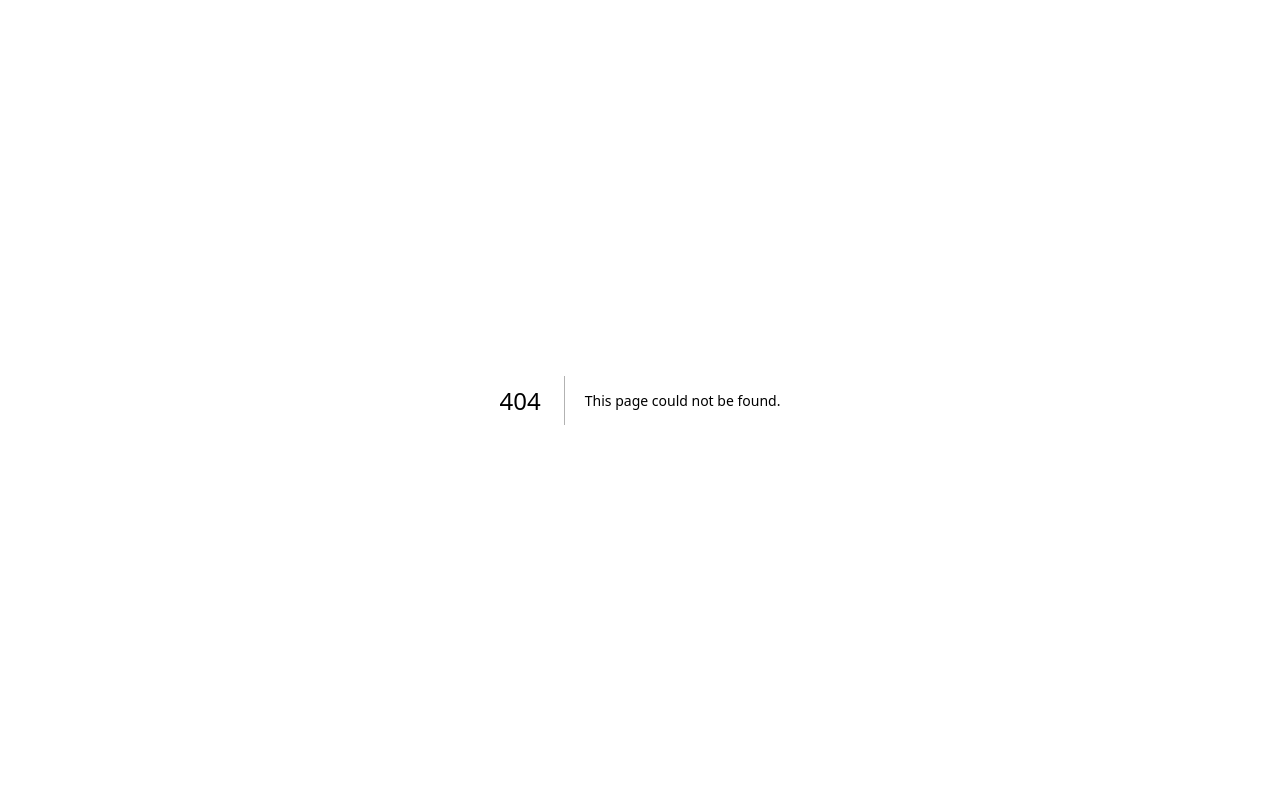
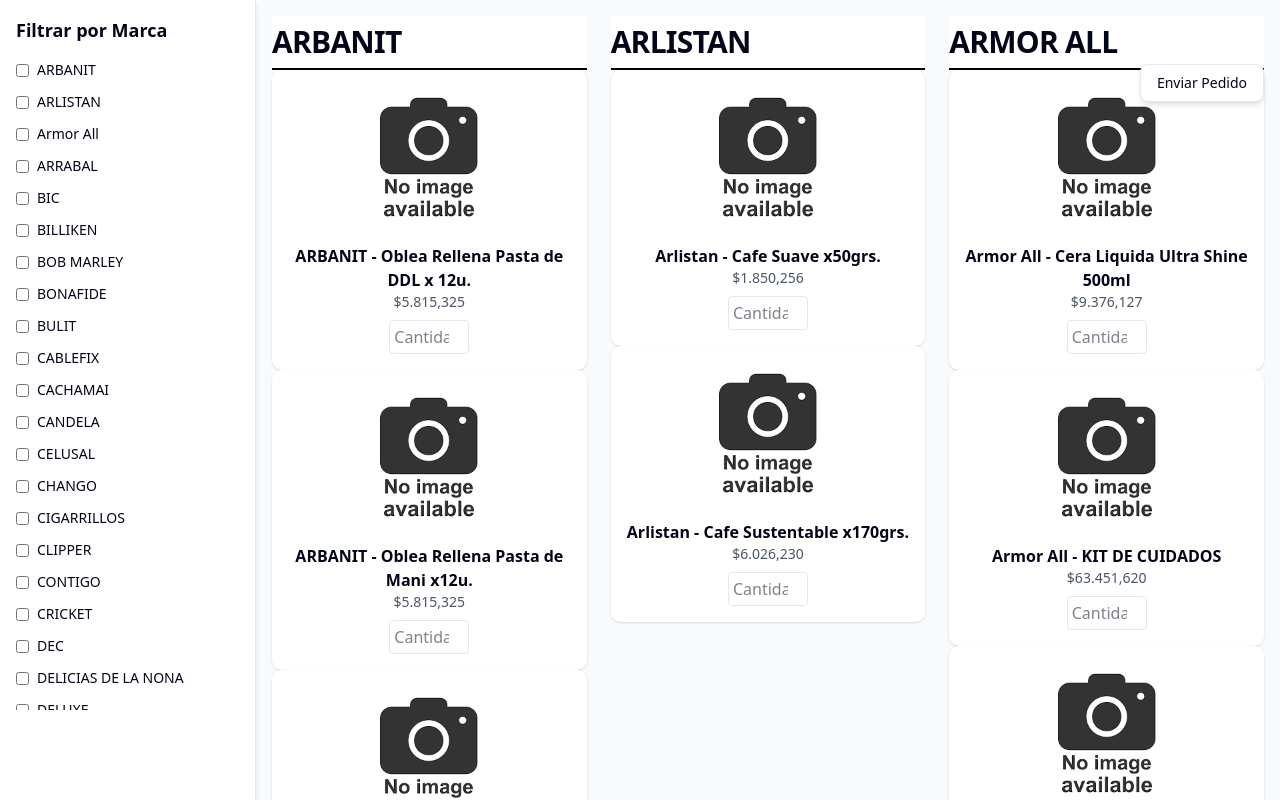
Before and after one commit to ivolezcano/catalogo-web, a Next.js app in the folder mi-web-pedidos/: page /1 in a window 1280 px wide. Before the commit this address had no page. Shown: the top 800 px of the page. Built offline with nearby package versions, Linux system fonts and the light colour scheme.

Commit message:
Links vendedores

```diff
--- /dev/null
+++ b/mi-web-pedidos/app/[vendedorId]/page.tsx
@@ -0,0 +1,180 @@
+'use client'
+import Image from "next/image";
+import { useState, useEffect } from "react";
+import { useParams } from "next/navigation";
+import { Sheet, SheetTrigger, SheetContent, SheetTitle } from "@/components/ui/sheet";
+
+type Producto = {
+  Stock: string;
+  "CódigoArtículo": string;
+  "NombreArtículo": string;
+  "Precio ": string;
+  "Descuento ": string;
+  "PrecioFinal": string;
+  "Marcas": string;
+  "LinkFoto": string;
+};
+
+type Vendedor = {
+  id: string;
+  whatsapp: string;
+};
+
+export default function Home() {
+  const params = useParams();
+  const vendedorId = params.vendedorId;
+  const [productos, setProductos] = useState<Producto[]>([]);
+  const [cantidades, setCantidades] = useState<{ [codigo: string]: number }>({});
+  const [filtroMarcas, setFiltroMarcas] = useState<string[]>([]);
+  const [marcasDisponibles, setMarcasDisponibles] = useState<string[]>([]);
+  const [numeroWhatsApp, setNumeroWhatsApp] = useState<string | null>(null);
+  const [mostrarFiltros] = useState(false);
+
+  useEffect(() => {
+    // Cargar productos
+    fetch("/productos.json")
+      .then((res) => res.json())
+      .then((data) => {
+        const productosConStock = data.filter((p: Producto) => p.Stock === "Si");
+        const marcas = Array.from(new Set(productosConStock.map((producto: Producto) => producto.Marcas))) as string[];
+        setMarcasDisponibles(marcas);
+        setProductos(productosConStock);
+      });
+
+    // Cargar vendedores
+    fetch("/vendedores.json")
+      .then((res) => res.json())
+      .then((data: Vendedor[]) => {
+        const vendedor = data.find((v) => v.id === vendedorId);
+        if (vendedor) {
+          setNumeroWhatsApp(vendedor.whatsapp);
+        } else {
+          setNumeroWhatsApp(null);
+        }
+      });
+  }, [vendedorId]);
+
+  const handleCantidadChange = (codigo: string, cantidad: number) => {
+    setCantidades({
+      ...cantidades,
+      [codigo]: cantidad,
+    });
+  };
+
+  const handleMarcaChange = (marca: string) => {
+    setFiltroMarcas((prev) =>
+      prev.includes(marca) ? prev.filter((m) => m !== marca) : [...prev, marca]
+    );
+  };
+
+  const generarMensajeWhatsApp = () => {
+    if (!numeroWhatsApp) {
+      alert("Vendedor no válido o número no encontrado.");
+      return;
+    }
+
+    const productosSeleccionados = productos.filter((producto) => cantidades[producto["CódigoArtículo"]] > 0);
+
+    if (productosSeleccionados.length === 0) {
+      alert("No seleccionaste ningún producto");
+      return;
+    }
+
+    const mensaje = productosSeleccionados
+      .map((producto) => {
+        return `• ${producto["NombreArtículo"]} \n_${producto["CódigoArtículo"]}_ \n*x${cantidades[producto["CódigoArtículo"]]} Unidades*\n--`;
+      })
+      .join("\n");
+
+    const link = `https://wa.me/${numeroWhatsApp}?text=${encodeURIComponent("Hola, quiero pedir:\n" + mensaje)}`;
+    window.open(link, "_blank");
+  };
+
+  const productosFiltrados = filtroMarcas.length
+    ? productos.filter((producto) => filtroMarcas.includes(producto.Marcas))
+    : productos;
+
+  const productosAgrupadosPorMarca = productosFiltrados.reduce((acc, producto: Producto) => {
+    const marca = producto.Marcas;
+    if (!acc[marca]) acc[marca] = [];
+    acc[marca].push(producto);
+    return acc;
+  }, {} as { [key: string]: Producto[] });
+
+  return (
+    <main className="flex min-h-screen bg-gray-50">
+      {/* Panel de Filtros */}
+      <aside className="hidden md:flex flex-col p-4 w-64 bg-white shadow-md border-r">
+        <h2 className="text-lg font-semibold mb-4">Filtrar por Marca</h2>
+        <div className="overflow-y-auto h-[calc(100vh-150px)] pr-2">
+          {marcasDisponibles.map((marca) => (
+            <label key={marca} className="flex items-center gap-2 mb-3 text-sm cursor-pointer">
+              <input
+                type="checkbox"
+                checked={filtroMarcas.includes(marca)}
+                onChange={() => handleMarcaChange(marca)}
+                className="accent-green-500"
+              />
+              {marca}
+            </label>
+          ))}
+        </div>
+      </aside>
+
+      {/* Contenido Principal */}
+      <div className="flex flex-col flex-1 p-4">
+        <button
+          onClick={generarMensajeWhatsApp}
+          className="bg-green-500 fixed top-16 right-4 z-50 border px-4 py-2 rounded-md bg-white text-sm shadow-md cursor-pointer"
+        >
+          Enviar Pedido
+        </button>
+
+        {/* Productos */}
+        <div className="grid grid-cols-1 sm:grid-cols-2 md:grid-cols-3 gap-6">
+          {Object.keys(productosAgrupadosPorMarca).map((marca) => (
+            <div key={marca}>
+              <h2 className="text-3xl font-black tracking-tight uppercase border-b-2 border-black sticky top-0 bg-white z-10 py-2">
+                {marca}
+              </h2>
+
+              {productosAgrupadosPorMarca[marca].map((producto) => (
+                <div key={producto["CódigoArtículo"]} className="bg-white p-4 rounded-lg shadow flex flex-col items-center">
+                  {producto.LinkFoto && (
+                    <Image
+                      src={producto.LinkFoto}
+                      alt={producto["NombreArtículo"]}
+                      width={150}
+                      height={150}
+                      className="object-contain max-w-full h-auto mb-2"
+                    />
+                  )}
+                  <h3 className="text-md font-semibold text-center">{producto["NombreArtículo"]}</h3>
+                  <p className="text-gray-600 text-sm mb-2">{`$${producto["PrecioFinal"]}`}</p>
+                  <input
+                    type="number"
+                    min="0"
+                    value={cantidades[producto["CódigoArtículo"]] || ""}
+                    onChange={(e) => handleCantidadChange(producto["CódigoArtículo"], parseInt(e.target.value))}
+                    placeholder="Cantidad"
+                    className="border rounded p-1 text-center w-20"
+                  />
+                </div>
+              ))}
+            </div>
+          ))}
+        </div>
+
+        {/* Botón de Enviar Pedido */}
+        <div className="flex justify-center mt-8">
+          <button
+            onClick={generarMensajeWhatsApp}
+            className="bg-green-500 hover:bg-green-600 text-black font-bold py-3 px-8 rounded-full border-2 border-black cursor-pointer"
+          >
+            Enviar Pedido por WhatsApp
+          </button>
+        </div>
+      </div>
+    </main>
+  );
+}
--- /dev/null
+++ b/mi-web-pedidos/public/vendedores.json
@@ -0,0 +1,3 @@
+[
+    { "id": "32", "nombre": "Lourdes", "whatsapp": "+5491138973534" }
+]
```
